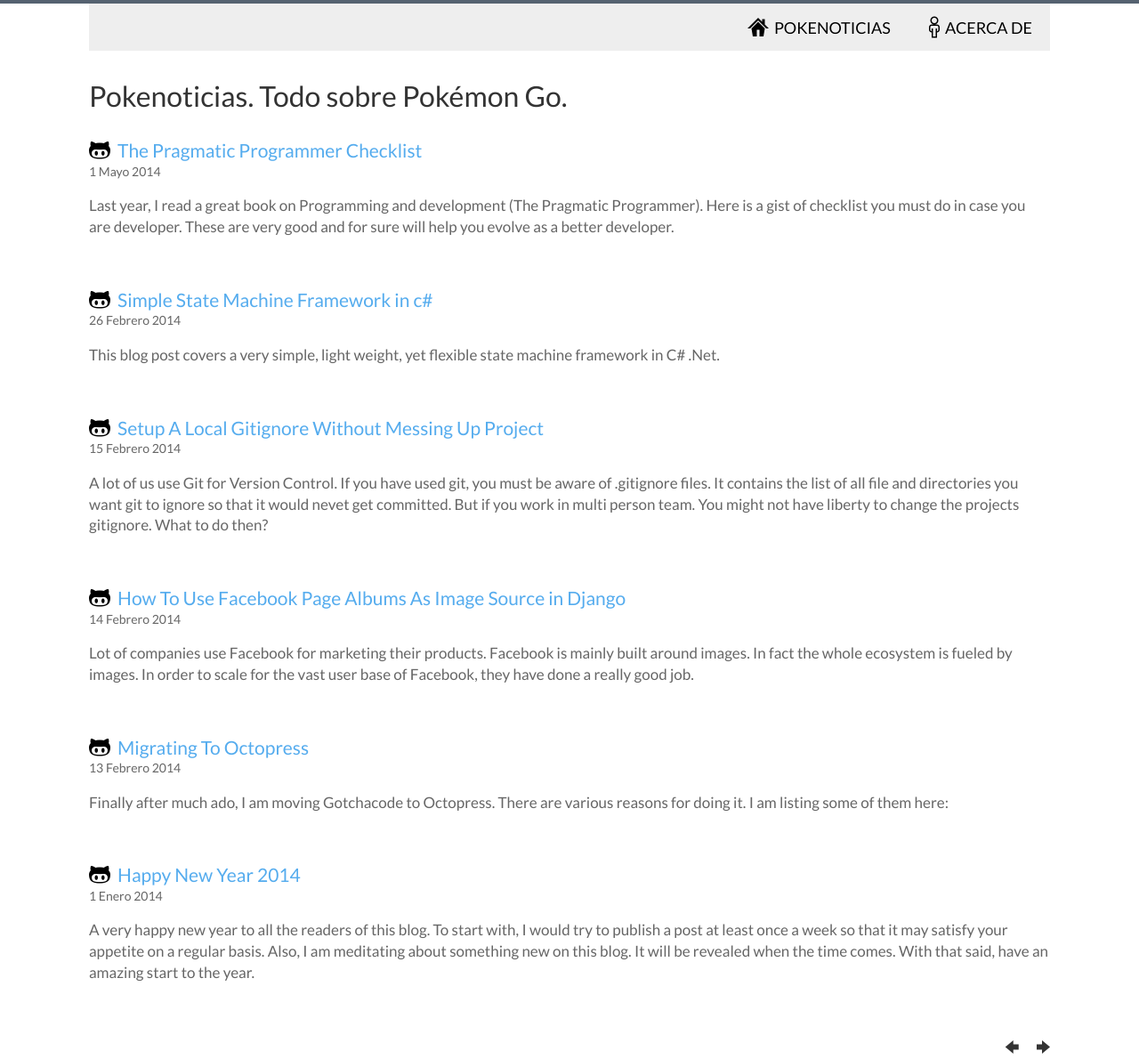
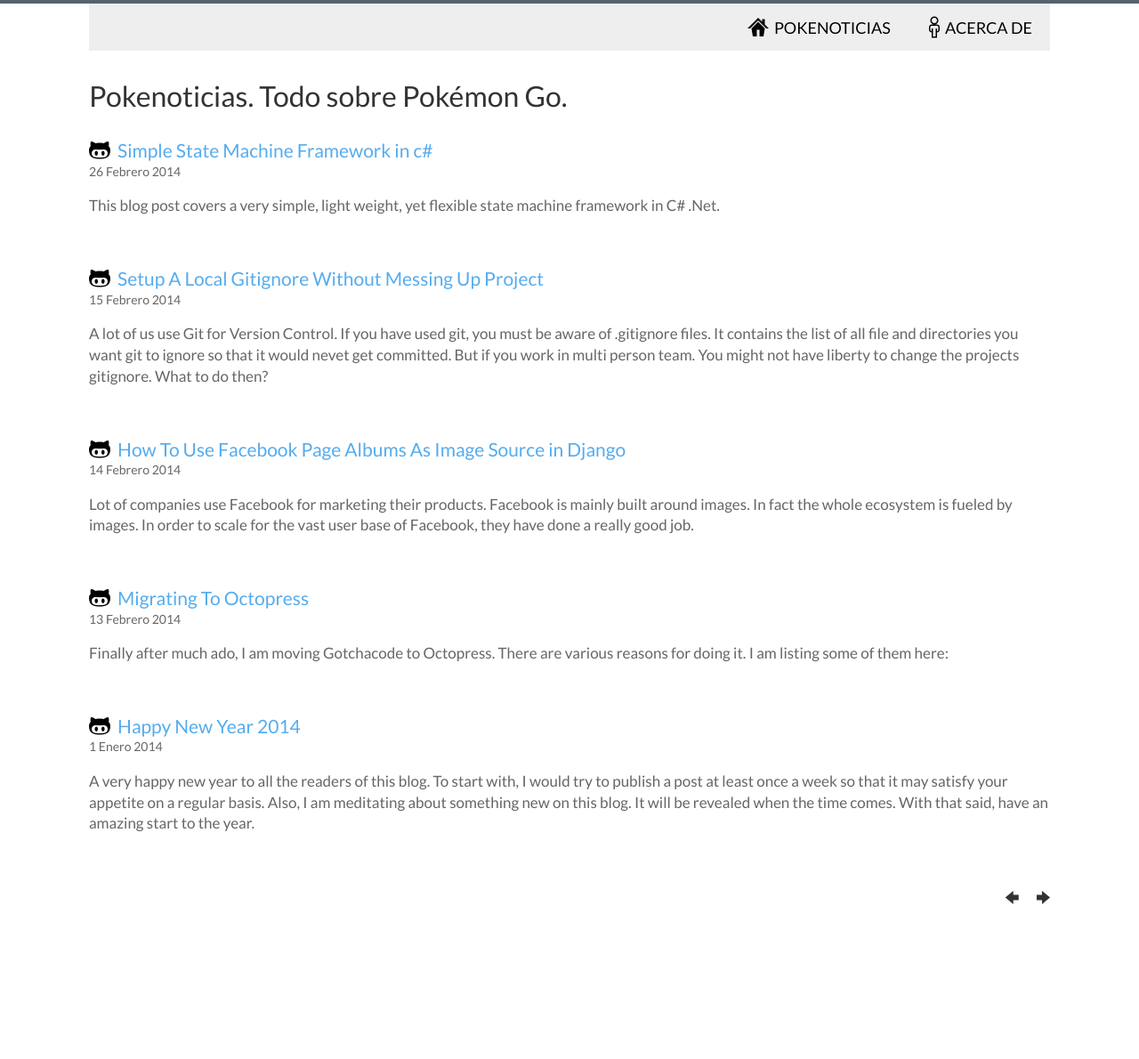
Before and after one commit to pokenoticias/pokenoticias.github.io, a Jekyll site: the page index.html, which Jekyll copies as it is, in a window 1280 px wide. Shown: the whole page at 89% size. Built offline with Jekyll 4.4.1, drawn with Linux system fonts in a browser that asks for light colours; after the commit the page ends 1022 px from its top, so only the background shows below that.

Commit message:
Deploy from Forestry.io

```diff
--- a/index.html
+++ b/index.html
@@ -44,21 +44,6 @@
       Pokenoticias. Todo sobre Pokémon Go.
     </p>
   <div class="listing">
-
-    <div class="post other link">
-      <h2><span class="mega-octicon octicon-octoface" style="min-width: 32px;"></span><a href="/2014/05/01/the-pragmatic-programmer-checklist.html">The Pragmatic Programmer Checklist</a></h2>
-      <p class="post-date">
-
-      	1
-      	Mayo
-
-      2014</p>
-      <p><p>Last year, I read a great book on Programming and development (The Pragmatic Programmer).
-Here is a gist of checklist you must do in case you are developer. These are very good
-and for sure will help you evolve as a better developer.</p>
-
-</p>
-    </div>
 
     <div class="post other link">
       <h2><span class="mega-octicon octicon-octoface" style="min-width: 32px;"></span><a href="/2014/02/26/simple-state-machine-framework-in-c-number.html">Simple State Machine Framework in c#</a></h2>
```
